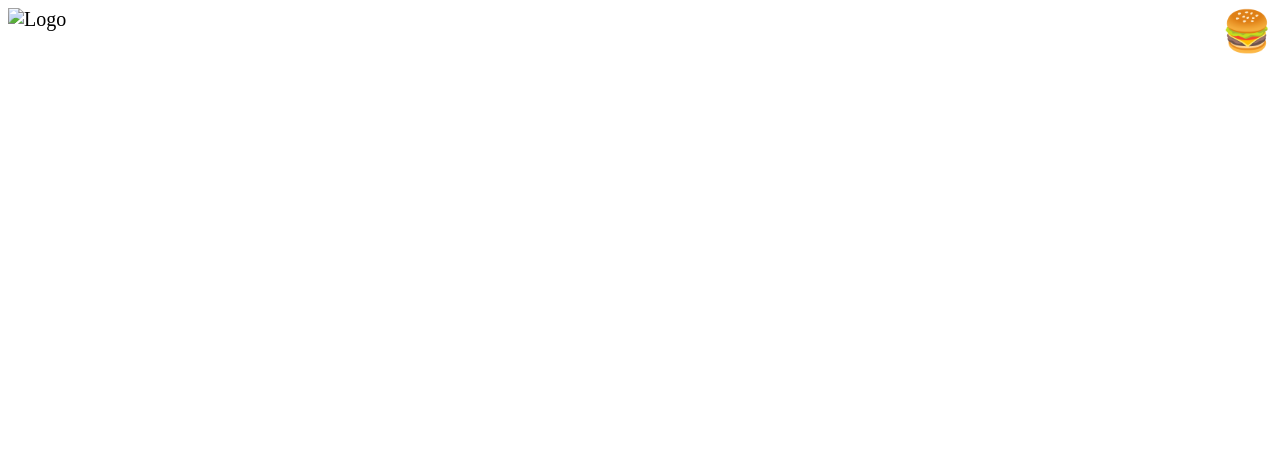
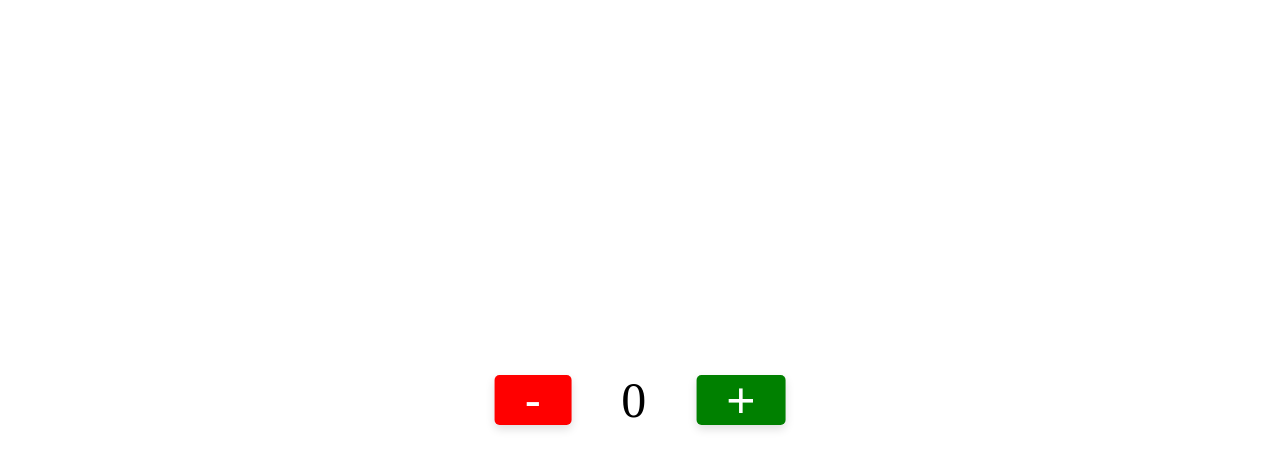
Before and after one commit to rainverted/19-dom, a website: page index.html in a window 1280 px wide. Drawn offline with Linux system fonts and the light colour scheme.

Commit message:
pliusu minusu zaidimas

```diff
--- a/css/main.css
+++ b/css/main.css
@@ -1,20 +1,31 @@
-header {
+form {
   display: flex;
-  justify-content: space-between;
-  font-size: 20px;
+  gap: 20px;
+  position: absolute;
+  top: 50%;
+  left: 50%;
+  transform: translate(-50%, -50%);
 }
-.big {
-  font-size: 40px;
+button {
+  padding: 10px 30px;
+  font-size: 50px;
+  line-height: 30px;
+  border: none;
+  border-radius: 5px;
+  cursor: pointer;
+  box-shadow: 0 4px 10px #0002;
 }
-nav {
-  display: none;
-  gap: 10px;
+.minus {
+  background-color: red;
+  color: #fff;
 }
-nav.visible {
-  display: flex;
-  flex-direction: column;
+.plus {
+  background-color: green;
+  color: #fff;
 }
-.hamburger {
-  font-size: 40px;
+.number {
+  padding: 10px 30px;
+  font-size: 50px;
+  line-height: 30px;
   cursor: pointer;
 }
--- a/index.html
+++ b/index.html
@@ -8,16 +8,11 @@
     <title>Document</title>
     <link rel="stylesheet" href="./css/main.css">
 </head>
-<header>
-    <img class="logo" src="#" alt="Logo">
-    <nav>
-        <a href="#">Home</a>
-        <a href="#">Services</a>
-        <a href="#">About us</a>
-        <a href="#">Contact us</a>
-    </nav>
-    <div class="hamburger">🍔</div>
-</header>
+<form>
+    <button class="minus" type="button">-</button>
+    <div class="number">0</div>
+    <button class="plus" type="button">+</button>
+</form>
 
 <body>
 
--- a/js/main.js
+++ b/js/main.js
@@ -1,17 +1,18 @@
-/*const logoDOM = document.querySelector('.logo');
-const hamburgerDOM = document.querySelector('.hamburger');
+let rezultatas = 0;
 
-console.log(logoDOM);
-console.log(hamburgerDOM);
+const minusDOM = document.querySelector('.minus');
+const plusDOM = document.querySelector('.plus');
+const numberDOM = document.querySelector('.number');
 
-hamburgerDOM.addEventListener('click', () => {
-    logoDOM.classList.toggle('big');
-}) */
+minusDOM.addEventListener('click', () => {
+    numberDOM.innerText = --rezultatas;
+})
 
-const navDOM = document.querySelector('nav');
-const hamburgerDOM = document.querySelector('.hamburger');
+plusDOM.addEventListener('click', () => {
+    numberDOM.innerText = ++rezultatas;
+})
 
-hamburgerDOM.addEventListener('click', () => {
-    navDOM.classList.toggle('visible');
-
+numberDOM.addEventListener('click', () => {
+    rezultatas = 0;
+    numberDOM.innerText = rezultatas;
 })
```
Also changed, not shown: uzduotys/07.md (added, +11 -0 lines).
